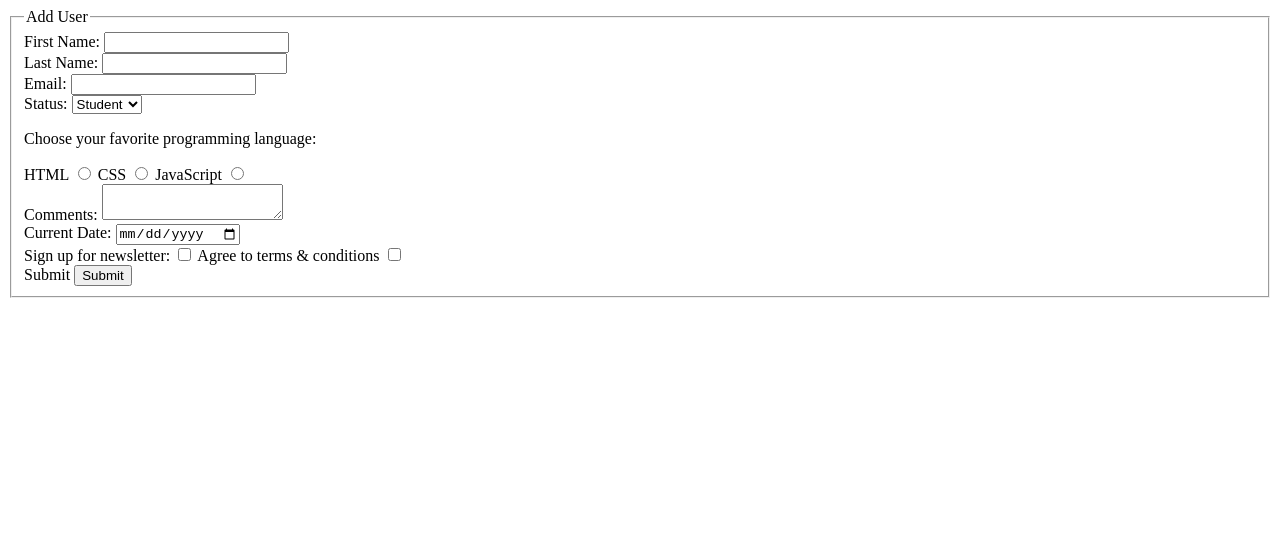
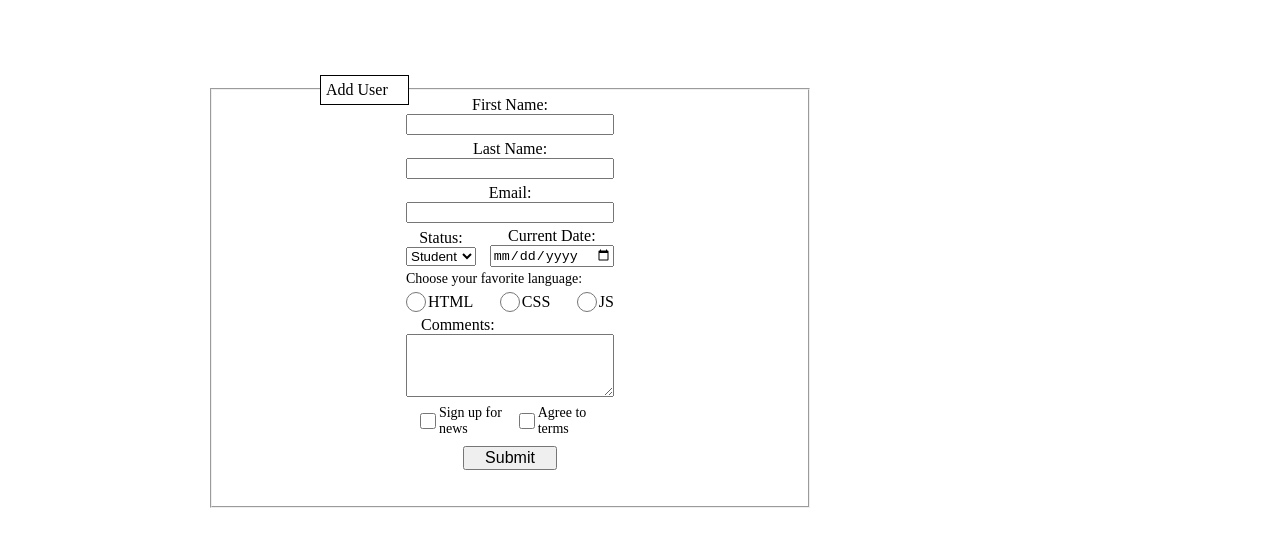
Before and after one commit to theprincesbride/building-html-forms, a plain HTML site: page index.html in a window 1280 px wide. Drawn offline with Linux system fonts and the light colour scheme.

Commit message:
match form design to wireframe posted by App Academy

```diff
--- a/index.html
+++ b/index.html
@@ -9,7 +9,7 @@
         <form action="/form-handling-url" method="post">
             <fieldset>
                 <legend>Add User</legend>
-
+                <div class="form-content">
                 <div class="firstName">
                     <label for="firstName">First Name:</label>
                     <input type="text" id="firstName" name="first-name">
@@ -24,7 +24,7 @@
                     <label for="email">Email:</label>
                     <input type="email" id="email" name="email">
                 </div>
-
+                <div class="status-date">
                     <div class="status">
                         <label for="status">Status:</label>
                         <select id="status" name="status">
@@ -33,18 +33,28 @@
                             <option>Guest</option>
                         </select>
                     </div>
+                    <div class="currentDate">
+                        <label for="currentDate">Current Date:</label>
+                        <input type="date" id="currentDate" name="current-date">
+                    </div>
+                </div>
 
                 <div class="fav">
-                    <p>Choose your favorite programming language:</p>
-
+                    <p>Choose your favorite language:</p>
+                    <div class="radio-buttons">
+                        <div class="fav-button">
+                            <input type="radio" id="html" name="programming-language">
                             <label for="html">HTML</label>
-                    <input type="radio" id="html" name="programming-language">
-
+                        </div>
+                        <div class="fav-button">
+                            <input type="radio" id="css" name="programming-language">
                             <label for="css">CSS</label>
-                    <input type="radio" id="css" name="programming-language">
-
-                    <label for="javascript">JavaScript</label>
+                        </div>
+                        <div class="fav-button">
                             <input type="radio" id="javascript" name="programming-language">
+                            <label for="javascript">JS</label>
+                        </div>
+                    </div>
                 </div>
 
                 <div class="comments">
@@ -53,24 +63,20 @@
                     </textarea>
                 </div>
 
-                <div class="currentdate">
-                    <label for="currentdate">Current Date:</label>
-                    <input type="date" id="currentdate" name="current-date">
-                </div>
+
 
                 <div class="checkbox">
-                    <label for="newsletter">Sign up for newsletter:</label>
+
                     <input type="checkbox" id="newsletter" name="sign-up">
-
-                    <label for="terms">Agree to terms & conditions</label>
+                    <label for="newsletter">Sign up for news</label>
                     <input type="checkbox" id="terms" name="agree-to-terms">
+                    <label for="terms">Agree to terms</label>
                 </div>
 
                 <div class="submit">
-                    <label for="submit">Submit</label>
                     <input type="submit" id="submit" name="submit-button">
                 </div>
-
+                </div>
             </fieldset>
         </form>
     </body>
--- a/style.css
+++ b/style.css
@@ -0,0 +1,153 @@
+body {
+    padding-top: 80px;
+    padding-bottom: 40px;
+    padding-left: 200px;
+    padding-right: 200px;
+}
+
+fieldset {
+    box-sizing: border-box;
+    height: 420px;
+    width: 600px;
+}
+
+legend {
+    border: 1px solid black;
+    position: absolute;
+    padding: 5px 20px 5px 5px;
+    top: 75px;
+    left: 320px;
+    background-color: white;
+}
+
+.form-content {
+    padding: 0px 150px 40px 150px;
+    display: flex;
+    flex-flow: column wrap;
+    justify-content: center;
+    align-items: center;
+    gap: 5px;
+}
+
+.firstName {
+    display: flex;
+    flex-direction: column;
+    justify-content: center;
+    align-items: center;
+}
+input[type=text] {
+    width: 200px;
+}
+input[type=email] {
+    width: 200px;
+}
+
+.lastName {
+    display: flex;
+    flex-direction: column;
+    justify-content: center;
+    align-items: center;
+}
+
+.email {
+    display: flex;
+    flex-direction: column;
+    justify-content: center;
+    align-items: center;
+}
+ .status-date {
+    box-sizing: border-box;
+    height: 39px;
+    width: 208px;
+    display: flex;
+    flex-direction: row;
+    justify-content: space-between;
+ }
+
+
+ .status {
+    display: flex;
+    flex-direction: column;
+    justify-content: center;
+    align-items: center;
+ }
+
+ .currentDate {
+    display: flex;
+    flex-direction: column;
+    justify-content: center;
+    align-items: center;
+ }
+
+ .fav {
+    box-sizing: border-box;
+    width: 208px;
+    height: 39px;
+    display: flex;
+    flex-direction: column;
+    justify-content: center;
+
+ }
+ p {
+    font-size: 14px;
+    margin: 0px;
+    margin-bottom: 5px;
+ }
+
+ input[type=radio] {
+    height: 20px;
+    width: 20px;
+    margin: 0px;
+    margin-right: 2px;
+ }
+
+ .radio-buttons {
+    display: flex;
+    flex-direction: row;
+    justify-content: space-between;
+    align-items: center;
+
+ }
+
+ .fav-button {
+    display: flex;
+    justify-content: center;
+    align-items: center;
+ }
+
+ .comments {
+    box-sizing: border-box;
+    width: 208px;
+    height: 81px;
+    display: flex;
+    flex-direction: column;
+ }
+
+ .comments label {
+    margin-left: 15px;
+ }
+
+ textarea {
+    height: 63px;
+ }
+
+ input[type=checkbox] {
+    height: 20px;
+    width: 20px;
+ }
+
+ .checkbox{
+    box-sizing: border-box;
+    height: 39px;
+    width: 188px;
+    font-size: 14px;
+    display: flex;
+    flex-direction: row;
+    justify-content: space-between;
+    align-items: center;
+ }
+input[type=submit] {
+    font-size: 16px;
+    padding-left: 20px;
+    padding-right: 20px;
+}
```
Lines whose indentation alone changed are shown as unchanged.
